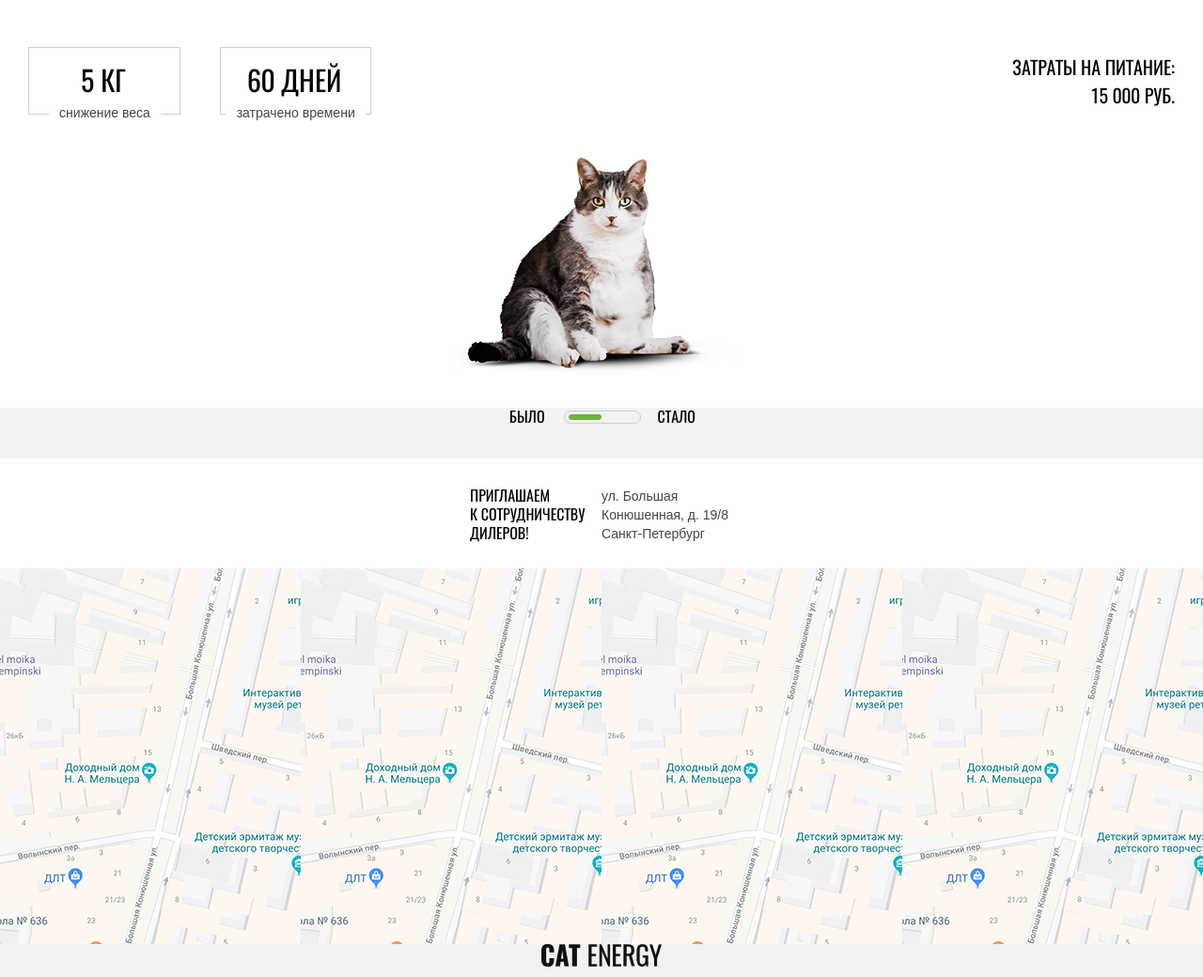
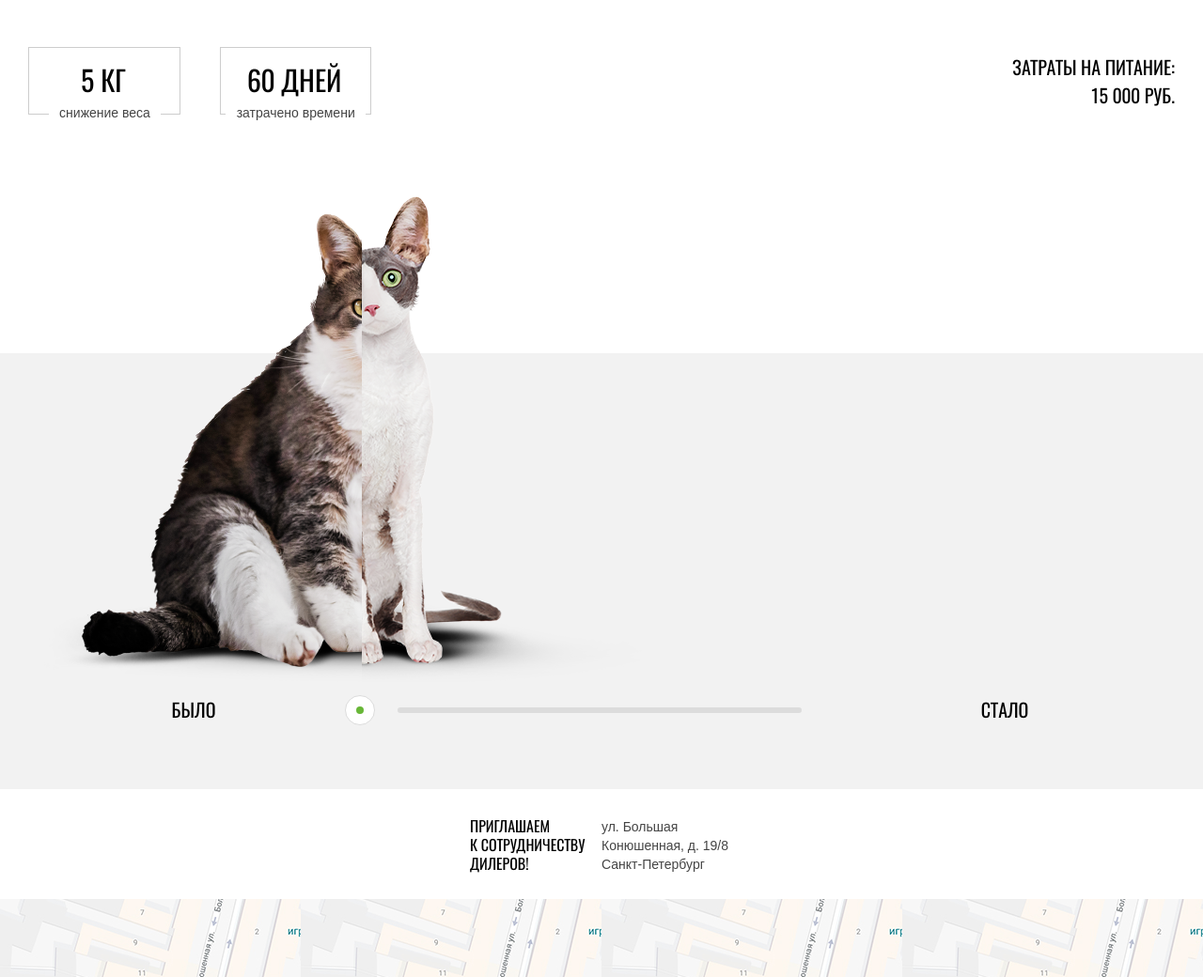
Before and after one commit to FedorenkoAl/Cat, a website: page src/index.html in a window 1280 px wide. Shown: the part 2725-3765 px from the top of the page at 94% size. Drawn offline with nearby package versions, Linux system fonts and the light colour scheme; files that its build step writes are made by us from their sources.

Commit message:
add 18-08

```diff
--- a/src/index.html
+++ b/src/index.html
@@ -92,17 +92,29 @@
 				</div>
 				<input class="visually-hidden" type="radio" name="scale" id="befor" checked>
 				<input class="visually-hidden" type="radio" name="scale" id="after">
+				<input class="visually-hidden-index" type="radio" name="scale" id="befor-index">
+				<input class="visually-hidden-index" type="radio" name="scale" id="after-index">
+				<div class="example__img-wrapper-container">
 				<div class="example__img-wrapper example__img-wrapper--before">
 					<img class="example__img" src="image/before-mobile.png" width="311" height="232" alt="">
+					<img class="example__img-table" src="image/before-desktop.png" width="354" height="620" alt="">
 				</div>
 				<div class="example__img-wrapper example__img-wrapper--after">
 					<img class="example__img" src="image/after-mobile.png" width="251" height="240" alt="">
+					<img class="example__img-table" src="image/after-desktop.png" width="354" height="607" alt="">
 				</div>
+			</div>
 				<div class="example__wrapper-scale">
 					<label class="example__title-scale example__title-scale--before" for="befor">Было</label>
 					<div class="example__scale"></div>
 					<label class="example__title-scale example__title-scale--after" for="after">Стало</label>
 				</div>
+				<div class="example__wrapper-scale-index">
+					<label class="example__title-scale example__title-scale--before" for="befor-index">Было</label>
+					<div class="example__scale"></div>
+					<label class="example__title-scale example__title-scale--after" for="after-index">Стало</label>
+				</div>
+				<div class="example__none"></div>
 			</section>
 			<section class="contacts">
 				<div class="contacts__wrapper">
--- a/src/sass/bloks/body.scss
+++ b/src/sass/bloks/body.scss
@@ -21,14 +21,15 @@ a {
 	text-decoration: none;
 }
 
-.visually-hidden {
-  position: absolute;
-  overflow: hidden;
-  clip: rect(0 0 0 0);
-  width: 1px;
-  height: 1px;
-  margin: -1px;
-  padding: 0;
-  border: 0;
+.visually-hidden,
+.visually-hidden-index {
+  // position: absolute;
+  // overflow: hidden;
+  // clip: rect(0 0 0 0);
+  // width: 1px;
+  // height: 1px;
+  // margin: -1px;
+  // padding: 0;
+  // border: 0;
   display: none;
 }
--- a/src/sass/bloks/example.scss
+++ b/src/sass/bloks/example.scss
@@ -5,6 +5,11 @@
 
 	padding-top: 20px;
 
+}
+
+.example__img-table,
+.example__wrapper-scale-index {
+	display: none;
 }
 
 .example {
@@ -138,8 +143,8 @@
 
 .example__title-scale--before {
 	position: relative;
-	padding-left: 2px;
-	padding-right: 20px;
+	margin-left: 2px;
+	margin-right: 20px;
 }
 
 .example__title-scale--before::after {
@@ -173,12 +178,12 @@
 	display: none;
 }
 
-#befor:checked ~ .example__img-wrapper--before,
-#after:checked ~ .example__img-wrapper--after {
+#befor:checked ~ .example__img-wrapper-container > .example__img-wrapper--before,
+#after:checked ~ .example__img-wrapper-container > .example__img-wrapper--after {
 	display: block;
 }
 
-#after:checked ~ .example__img-wrapper--before,
+#after:checked ~ .example__img-wrapper-container > .example__img-wrapper--before,
 #befor:checked ~ .example__wrapper-scale > .example__title-scale--after::before,
 #after:checked ~ .example__wrapper-scale > .example__title-scale--before::after {
 	display: none;
@@ -229,9 +234,11 @@
 
 	}
 
-	.example__cost {
-
-display: none;
+	.example__cost,
+	.example__wrapper-scale,
+	.example__title-scale--before::after,
+	.example__title-scale--after::before {
+		display: none;
 	}
 
 	.example__cost--table {
@@ -263,4 +270,99 @@ text-align: right;
 	padding: 0 11px 0 11px;
 }
 
+.example__img {
+	display: none;
 }
+
+.example__wrapper-scale-index {
+	display: flex;
+	align-items: center;
+	justify-content: center;
+	position: relative;
+	margin: 0px;
+	padding: 0 99px 0 94px;
+	margin-top: -61px;
+	background-color: #f2f2f2;
+	justify-content: space-around;
+	}
+
+.example__none {
+	height: 464px;
+	background-color: #f2f2f2;
+	margin-top: -390px;
+}
+
+.example__img-table {
+	display: block;
+	margin-left: 31px;
+}
+
+.example__img-wrapper {
+	margin-top: 60px;
+}
+
+.example__title-scale {
+	font-size: 20px;
+}
+
+.example__scale {
+	width: 430px;
+	height: 6px;
+	border: none;
+	background-color: #dcdcdc;
+}
+
+.example__img-wrapper--after {
+	text-align: center;
+	display: block;
+}
+
+.example__img-wrapper--after .example__img-table {
+	margin-left: 0;
+	margin-top: 8px;
+
+}
+
+#after-index:checked ~ .example__img-wrapper-container > .example__img-wrapper--after .example__img-table,
+#after:checked ~ .example__img-wrapper-container > .example__img-wrapper--after .example__img-table {
+	margin-left: 380px;
+}
+
+.example__img-wrapper-container {
+	display: flex;
+}
+
+.example__wrapper-scale-index::after {
+	content: "";
+	position: absolute;
+	width: 30px;
+	height: 30px;
+		background-color: #ffff;
+		border: 1px solid #dcdcdc;
+	border-radius: 50%;
+	left: 367px;
+	z-index: 9;
+}
+
+.example__wrapper-scale-index::before {
+	content: "";
+	position: absolute;
+	width: 8px;
+	height: 8px;
+	background-color: rgb(104, 183, 56);
+	border-radius: 50%;
+	top: 6px;
+	left: 379px;
+	z-index: 99;
+}
+
+#befor-index:checked ~ .example__img-wrapper-container > .example__img-wrapper--after {
+	display: none;
+}
+
+#after-index:checked ~ .example__img-wrapper-container > .example__img-wrapper--before {
+	display: none;
+}
+
+
+}
```
Also changed, not shown: src/css/style.css.
